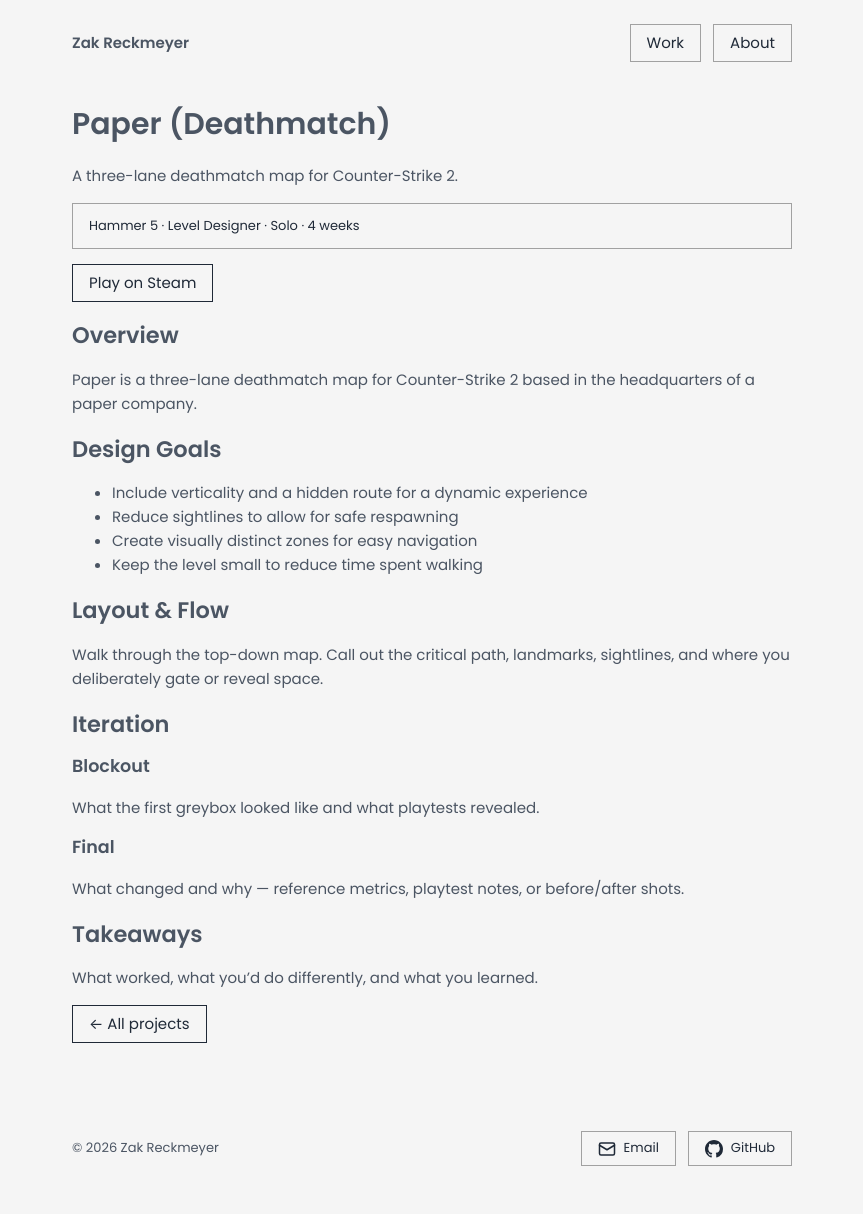
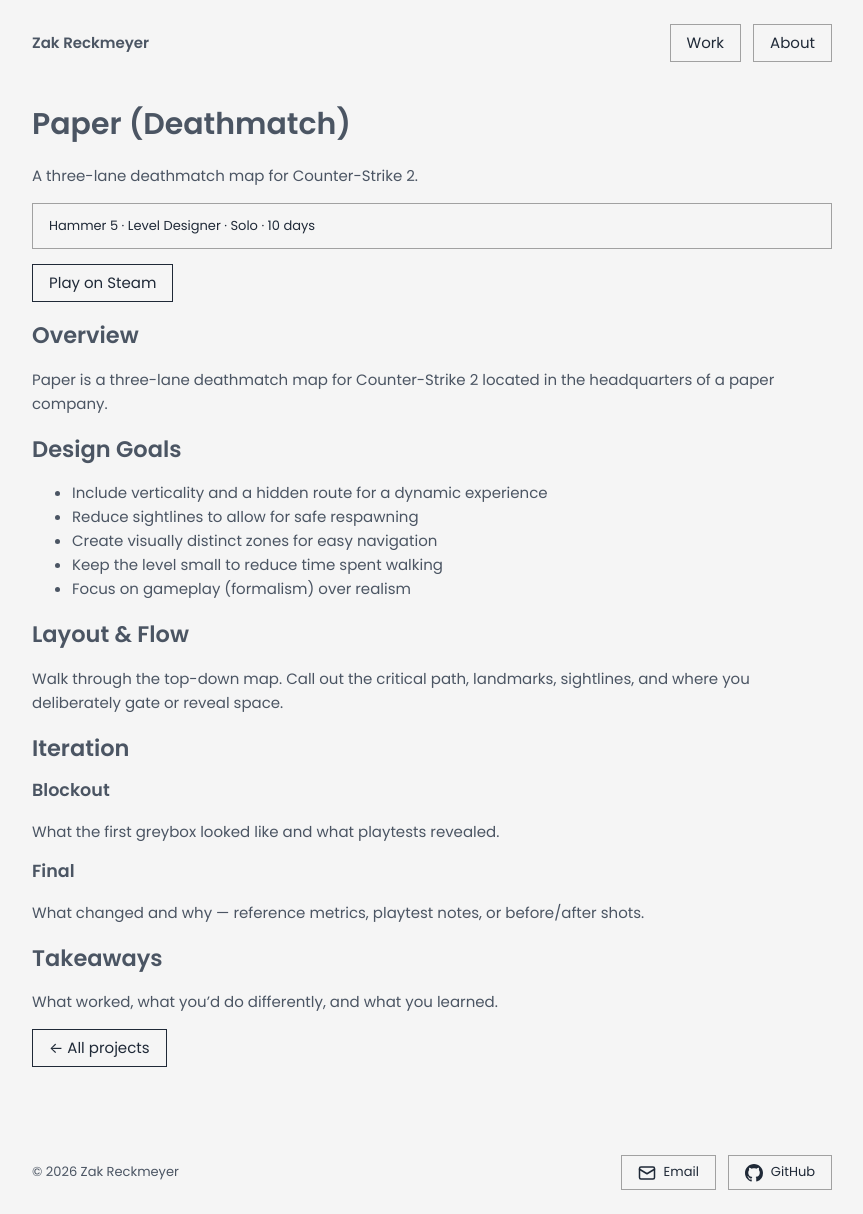
Before and after one commit to zakerimr/zakerimr.github.io, a Jekyll site: the page built from _projects/paper.md, in a window 1280 px wide. Shown: the whole page, without its empty margins (208-1071 px from the left). Built offline with Jekyll 4.4.1, drawn with Linux system fonts in a browser that asks for light colours; before the commit the page ends 1190 px from its top, so only the background shows below that.

Commit message:
Update projects and styles
Add paper project, remove office project, and update example projects and main.css.

Co-Authored-By: Claude Opus 5.5 <noreply@anthropic.com>

```diff
--- a/_projects/office.md
+++ b/_projects/paper.md
@@ -6,14 +6,14 @@ summary: "A three-lane deathmatch map for Counter-Strike 2."
 engine: Hammer 5
 role: Level Designer
 team: Solo
-duration: 4 weeks
+duration: 10 days
 # tools: [Hammer 5]
 # video:
 #   provider: youtube   # youtube | vimeo
 #   id: "VIDEO_ID"
 links:
   - label: Play on Steam
-    url: "https://steamcommunity.com/sharedfiles/filedetails/?l=english&id=3650777597&searchtext="
+    url: "https://steamcommunity.com/sharedfiles/filedetails/?l=english&id=3650777597"
 # gallery:
 #   - src: /assets/img/projects/example-level/topdown.png
 #     caption: "Top-down layout with critical path"
@@ -24,7 +24,7 @@ order: 1
 
 ## Overview
 
-Paper is a three-lane deathmatch map for Counter-Strike 2 based in the headquarters of a paper company.
+Paper is a three-lane deathmatch map for Counter-Strike 2 located in the headquarters of a paper company.
 
 ## Design Goals
 
@@ -32,6 +32,7 @@ Paper is a three-lane deathmatch map for Counter-Strike 2 based in the headquart
 - Reduce sightlines to allow for safe respawning
 - Create visually distinct zones for easy navigation
 - Keep the level small to reduce time spent walking
+- Focus on gameplay (formalism) over realism
 
 ## Layout & Flow
 
--- a/assets/css/main.css
+++ b/assets/css/main.css
@@ -14,7 +14,7 @@
   --font-size: 15px;
   --small-font-size: 13px;
 
-  --page-width: 720px;   /* max width of the content column */
+  --page-width: 800px;   /* max width of the content column */
 }
 
 
```
Also changed, not shown: _projects/example-blockout.md (+1 -1 lines), _projects/example-level.md (+1 -1 lines).
